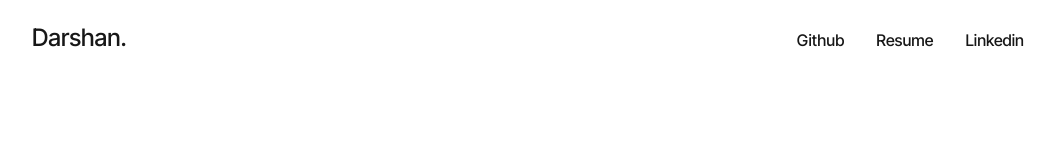
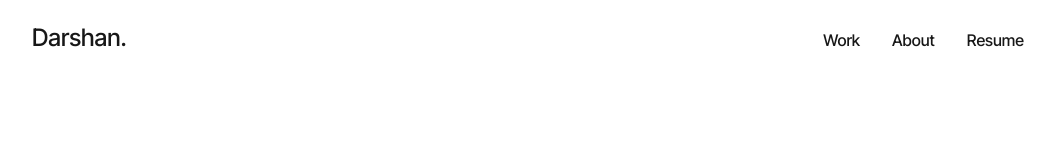
Before and after one commit to darshangoswami/Portfolio, a React (Vite) app: page / in a window 1280 px wide. Shown: the top 160 px of the page, without its empty margins (112-1167 px from the left). Built offline with nearby package versions, Linux system fonts and the light colour scheme.

Commit message:
update nav

```diff
--- a/src/App.jsx
+++ b/src/App.jsx
@@ -10,26 +10,19 @@ function App() {
   return (
     <div>
       <nav className="flex flex-wrap md:flex-nowrap md:justify-between pt-5 mb-5 px-5 md:px-20 lg:px-36 sticky top-0 bg-white">
-        <Button variant="link" className="text-2xl pl-0">
-          Darshan.
+        <Button asChild variant="link" className="text-2xl pl-0">
+          <a href="#">Darshan.</a>
         </Button>
         <div className="mt-0.5">
           <Button asChild variant="link" className="text-md pl-0">
-            <a href="https://github.com/darshangoswami" target="_blank">
-              Github
-            </a>
+            <a href="#work">Work</a>
           </Button>
           <Button asChild variant="link" className="text-md">
+            <a href="#about">About</a>
+          </Button>
+          <Button asChild variant="link" className="text-md pr-0">
             <a href={resume} target="_blank">
               Resume
-            </a>
-          </Button>
-          <Button asChild variant="link" className="text-md pr-0">
-            <a
-              href="https://www.linkedin.com/in/darshangoswami/"
-              target="_blank"
-            >
-              Linkedin
             </a>
           </Button>
         </div>
```
